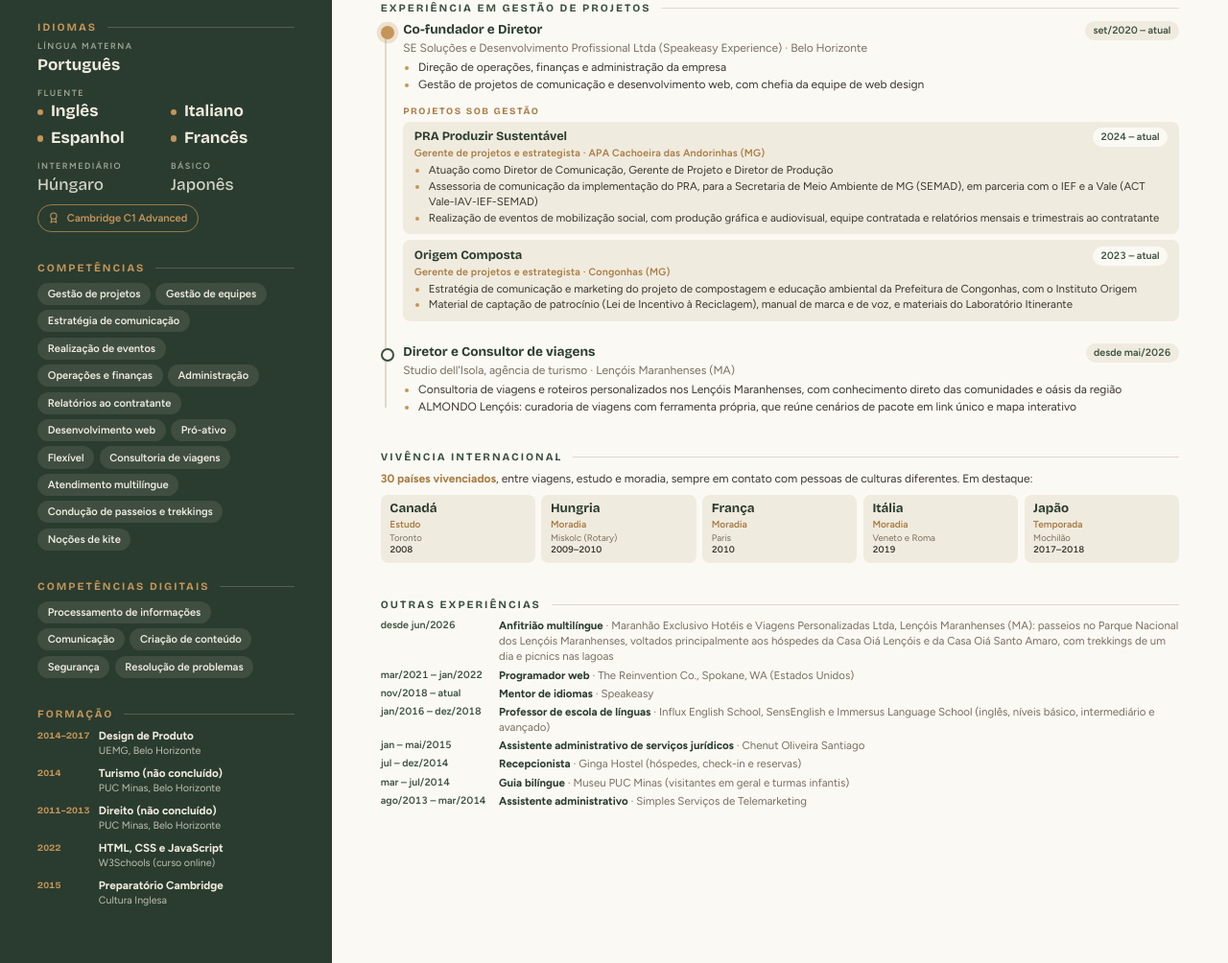
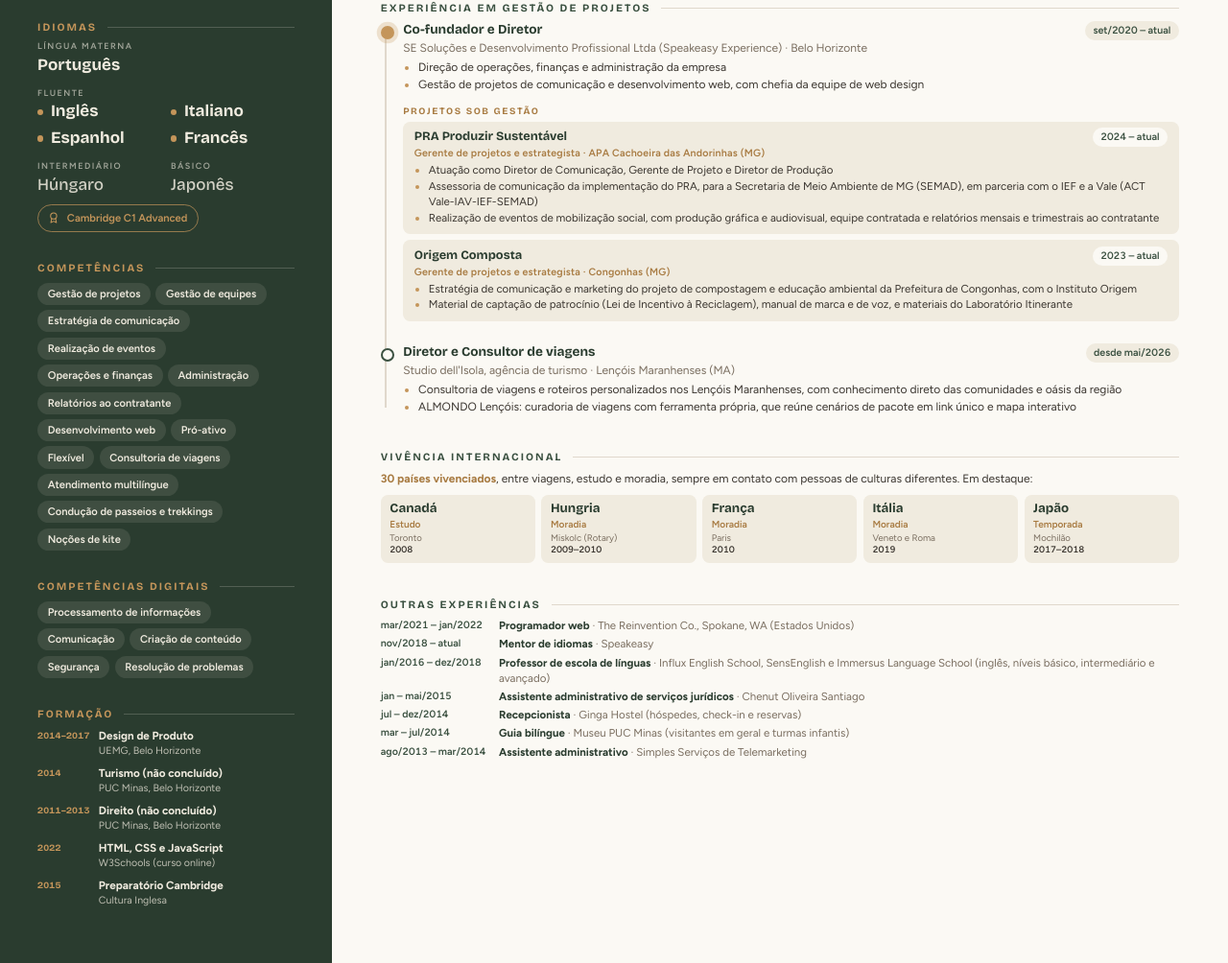
Before and after one commit to pdellisola/pedrodellisola, a plain HTML site: page cv/index.html in a window 1280 px wide. Shown: the part 346-1350 px from the top of the page at 96% size. Drawn offline with nearby package versions, Linux system fonts and the light colour scheme.

Commit message:
/cv: sem a experiência de anfitrião nos Lençóis (versão da Vale)
Co-Authored-By: Claude Sonnet 5.5 <noreply@anthropic.com>

```diff
--- a/cv/index.html
+++ b/cv/index.html
@@ -352,7 +352,6 @@ body { background: var(--fundo); color: var(--tinta); font-family: var(--font-bo
       <section>
         <h2 class="titulo">Outras experiências</h2>
         <ul class="anteriores">
-          <li><time>desde jun/2026</time><div><b>Anfitrião multilíngue</b> <span>· Maranhão Exclusivo Hotéis e Viagens Personalizadas Ltda, Lençóis Maranhenses (MA): passeios no Parque Nacional dos Lençóis Maranhenses, voltados principalmente aos hóspedes da Casa Oiá Lençóis e da Casa Oiá Santo Amaro, com trekkings de um dia e picnics nas lagoas</span></div></li>
           <li><time>mar/2021 – jan/2022</time><div><b>Programador web</b> <span>· The Reinvention Co., Spokane, WA (Estados Unidos)</span></div></li>
           <li><time>nov/2018 – atual</time><div><b>Mentor de idiomas</b> <span>· Speakeasy</span></div></li>
           <li><time>jan/2016 – dez/2018</time><div><b>Professor de escola de línguas</b> <span>· Influx English School, SensEnglish e Immersus Language School (inglês, níveis básico, intermediário e avançado)</span></div></li>
```
Also changed, not shown: 1 other file.
